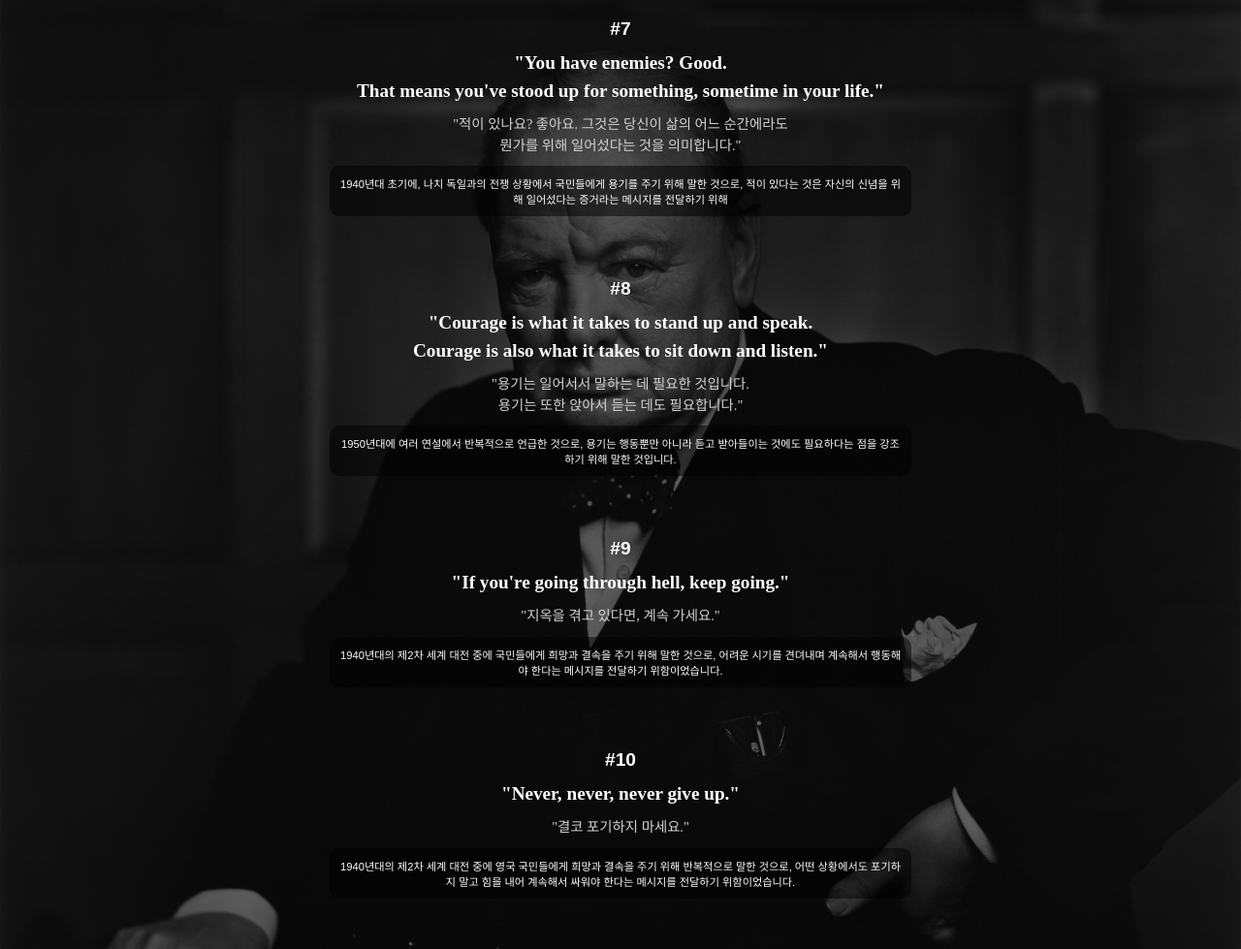
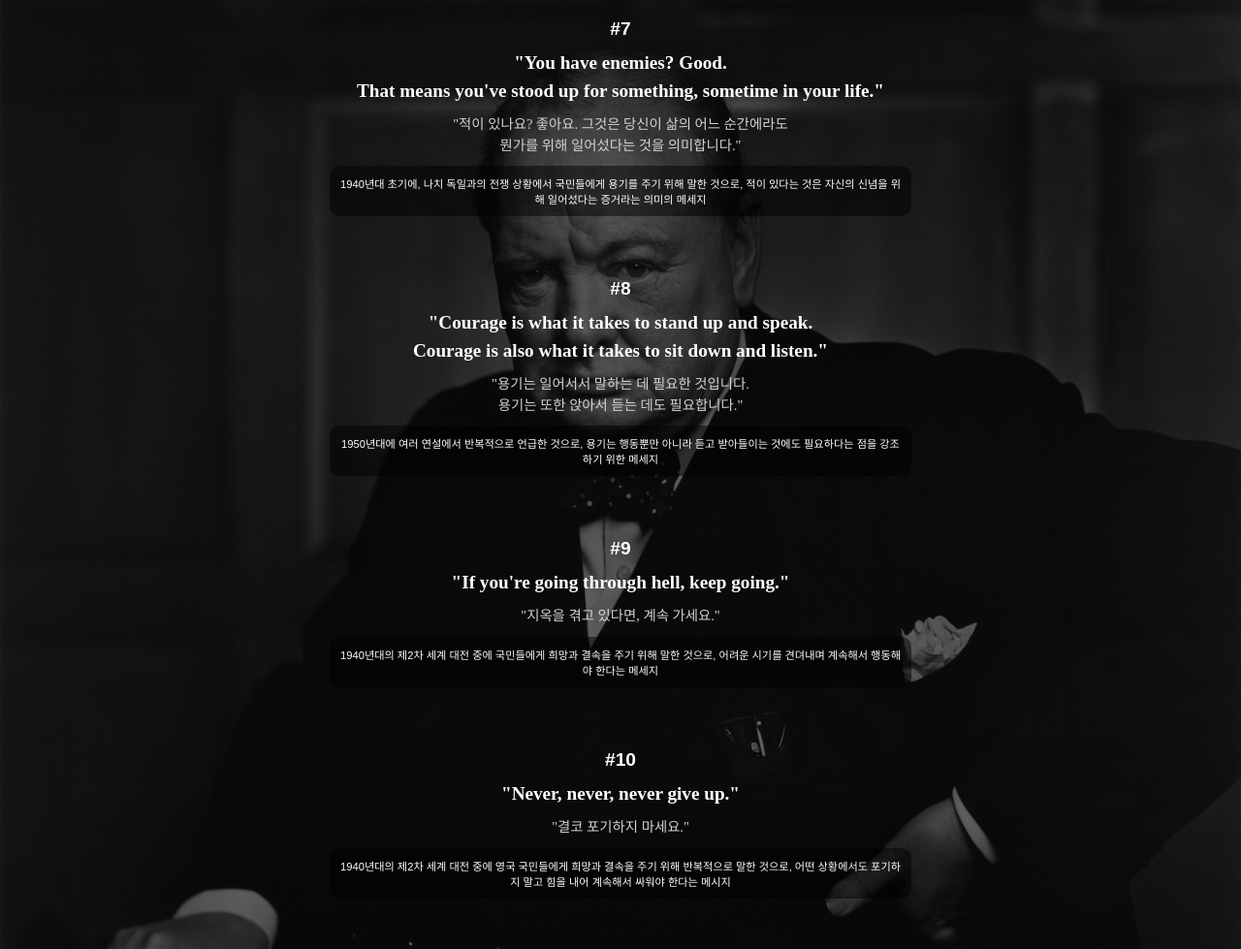
Before and after one commit to judyfromearth/Winston-Churchill, a plain HTML site: page index.html in a window 1280 px wide. Shown: the part 1762-2741 px from the top of the page at 97% size. Drawn offline with Linux system fonts and the light colour scheme; a web font is replaced by a local one.

Commit message:
Update index.html

```diff
--- a/index.html
+++ b/index.html
@@ -62,28 +62,28 @@
             <h3>#7</h3>
             <p class="english">"You have enemies? Good.<br> That means you've stood up for something, sometime in your life."</p>
             <p class="korean">"적이 있나요? 좋아요. 그것은 당신이 삶의 어느 순간에라도<br> 뭔가를 위해 일어섰다는 것을 의미합니다."</p>
-            <div class="situation">1940년대 초기에, 나치 독일과의 전쟁 상황에서 국민들에게 용기를 주기 위해 말한 것으로, 적이 있다는 것은 자신의 신념을 위해 일어섰다는 증거라는 메시지를 전달하기 위해 </div>
+            <div class="situation">1940년대 초기에, 나치 독일과의 전쟁 상황에서 국민들에게 용기를 주기 위해 말한 것으로, 적이 있다는 것은 자신의 신념을 위해 일어섰다는 증거라는 의미의 메세지 </div>
         </div>
 
         <div class="quote" id="quote8">
             <h3>#8</h3>
             <p class="english">"Courage is what it takes to stand up and speak.<br> Courage is also what it takes to sit down and listen."</p>
             <p class="korean">"용기는 일어서서 말하는 데 필요한 것입니다.<br> 용기는 또한 앉아서 듣는 데도 필요합니다."</p>
-            <div class="situation">1950년대에 여러 연설에서 반복적으로 언급한 것으로, 용기는 행동뿐만 아니라 듣고 받아들이는 것에도 필요하다는 점을 강조하기 위해 말한 것입니다.</div>
+            <div class="situation">1950년대에 여러 연설에서 반복적으로 언급한 것으로, 용기는 행동뿐만 아니라 듣고 받아들이는 것에도 필요하다는 점을 강조하기 위한 메세지 </div>
         </div>
 
         <div class="quote" id="quote9">
             <h3>#9</h3>
             <p class="english">"If you're going through hell, keep going."</p>
             <p class="korean">"지옥을 겪고 있다면, 계속 가세요."</p>
-            <div class="situation">1940년대의 제2차 세계 대전 중에 국민들에게 희망과 결속을 주기 위해 말한 것으로, 어려운 시기를 견뎌내며 계속해서 행동해야 한다는 메시지를 전달하기 위함이었습니다.</div>
+            <div class="situation">1940년대의 제2차 세계 대전 중에 국민들에게 희망과 결속을 주기 위해 말한 것으로, 어려운 시기를 견뎌내며 계속해서 행동해야 한다는 메세지 </div>
         </div>
 
         <div class="quote" id="quote10">
             <h3>#10</h3>
             <p class="english">"Never, never, never give up."</p>
             <p class="korean">"결코 포기하지 마세요."</p>
-            <div class="situation">1940년대의 제2차 세계 대전 중에 영국 국민들에게 희망과 결속을 주기 위해 반복적으로 말한 것으로, 어떤 상황에서도 포기하지 말고 힘을 내어 계속해서 싸워야 한다는 메시지를 전달하기 위함이었습니다.</div>
+            <div class="situation">1940년대의 제2차 세계 대전 중에 영국 국민들에게 희망과 결속을 주기 위해 반복적으로 말한 것으로, 어떤 상황에서도 포기하지 말고 힘을 내어 계속해서 싸워야 한다는 메시지 </div>
         </div>
     </div>
 </body>
```
